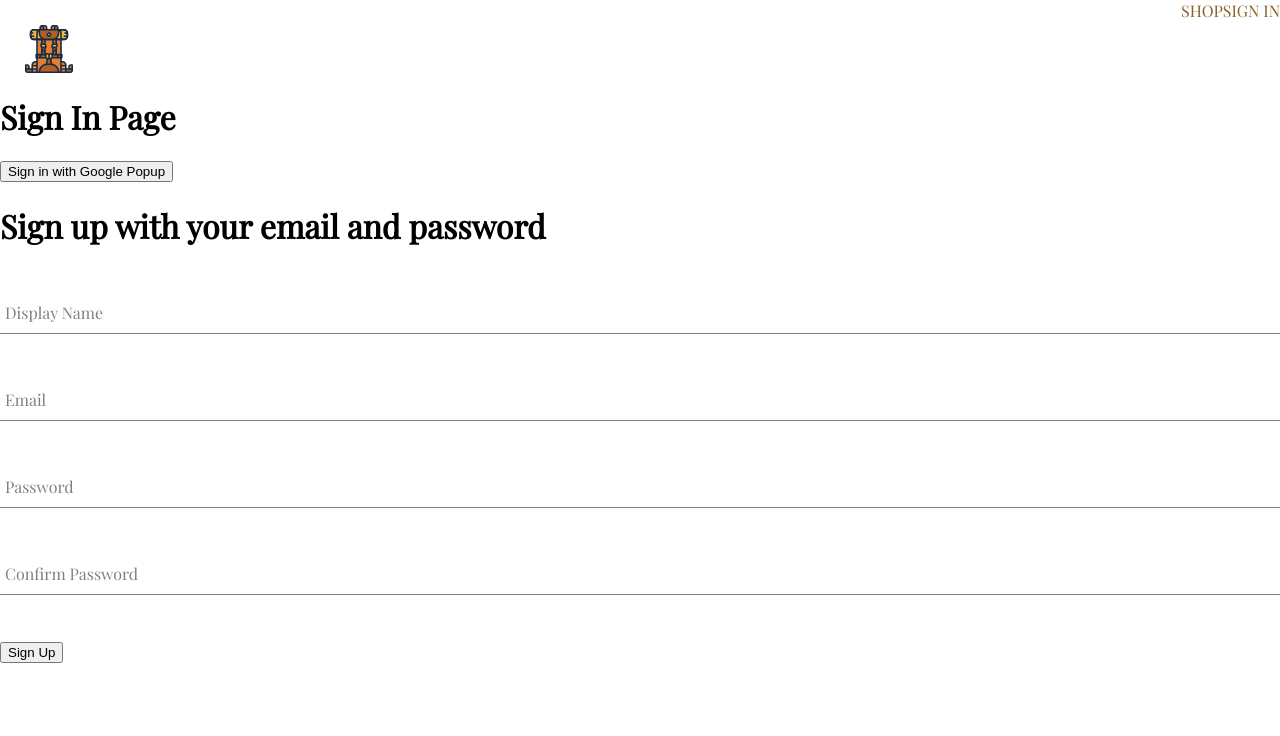
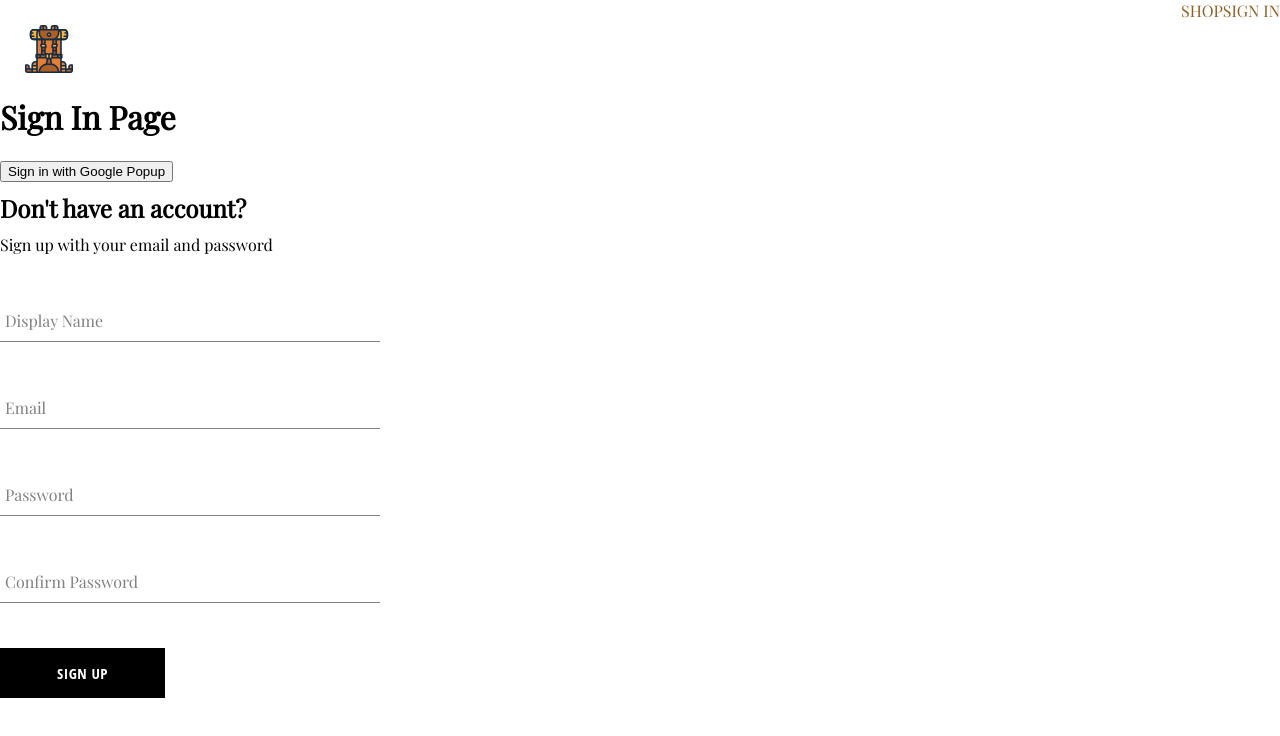
Before and after one commit to kab383/WestfieldSupplyCo, a React (Create React App) app: page /sign-in in a window 1280 px wide. Shown: the top 736 px of the page. Built offline with nearby package versions, Linux system fonts and the light colour scheme; a web font is replaced by a local one.

Commit message:
created button component with inverted, google, and default styling

```diff
--- /dev/null
+++ b/src/components/button/button.component.jsx
@@ -0,0 +1,16 @@
+import './button.styles.scss';
+
+const BUTTON_TYPE_CLASSES = {
+  google: "google-sign-in",
+  inverted: "inverted",
+}
+
+const Button = ({ children, buttonType, ...otherProps }) => {
+  return (
+    <button className={`button-container ${BUTTON_TYPE_CLASSES[buttonType]}`} {...otherProps}>
+      {children}
+    </button>
+  )
+}
+
+export default Button;
--- /dev/null
+++ b/src/components/button/button.styles.scss
@@ -0,0 +1,46 @@
+.button-container {
+  min-width: 165px;
+  width: auto;
+  height: 50px;
+  letter-spacing: 0.5px;
+  line-height: 50px;
+  padding: 0 35px 0 35px;
+  font-size: 15px;
+  background-color: black;
+  color: white;
+  text-transform: uppercase;
+  font-family: 'Open Sans Condensed';
+  font-weight: bolder;
+  border: none;
+  cursor: pointer;
+  display: flex;
+  justify-content: center;
+
+  &:hover {
+    background-color: white;
+    color: black;
+    border: 1px solid black;
+  }
+
+  &.google-sign-in {
+    background-color: #4285f4;
+    color: white;
+
+    &:hover {
+      background-color: #357ae8;
+      border: none;
+    }
+  }
+
+  &.inverted {
+    background-color: white;
+    color: black;
+    border: 1px solid black;
+
+    &:hover {
+      background-color: black;
+      color: white;
+      border: none;
+    }
+  }
+}
--- a/src/components/sign-up-form/sign-up-form.component.jsx
+++ b/src/components/sign-up-form/sign-up-form.component.jsx
@@ -1,8 +1,11 @@
 import { useState } from 'react';
 
 import FormInput from '../form-input/form-input.component';
+import Button from '../button/button.component';
 
 import { createAuthUserWithEmailAndPassword, createUserDocumentFromAuth } from '../../utils/firebase/firebase.utils';
+
+import './sign-up-form.styles.scss';
 
 const defaultFormFields = {
   displayName: '',
@@ -49,8 +52,9 @@
 };
 
   return (
-    <div>
-      <h1>Sign up with your email and password</h1>
+    <div className="sign-up-container">
+      <h2>Don't have an account?</h2>
+      <span>Sign up with your email and password</span>
       <form onSubmit={handleSubmit}>
         <FormInput label="Display Name" type="text" required onChange={handleChange} name="displayName" value={displayName} />
 
@@ -59,7 +63,7 @@
         <FormInput label="Password" type="password" required onChange={handleChange} name="password" value={password} />
 
         <FormInput label="Confirm Password" type="password" required onChange={handleChange} name="confirmPassword" value={confirmPassword} />
-        <button type="submit">Sign Up</button>
+        <Button type="submit">Sign Up</Button>
       </form>
     </div>
   );
--- /dev/null
+++ b/src/components/sign-up-form/sign-up-form.styles.scss
@@ -0,0 +1,9 @@
+.sign-up-container {
+  display: flex;
+  flex-direction: column;
+  width: 380px;
+
+  h2 {
+    margin: 10px 0;
+  }
+}
```
